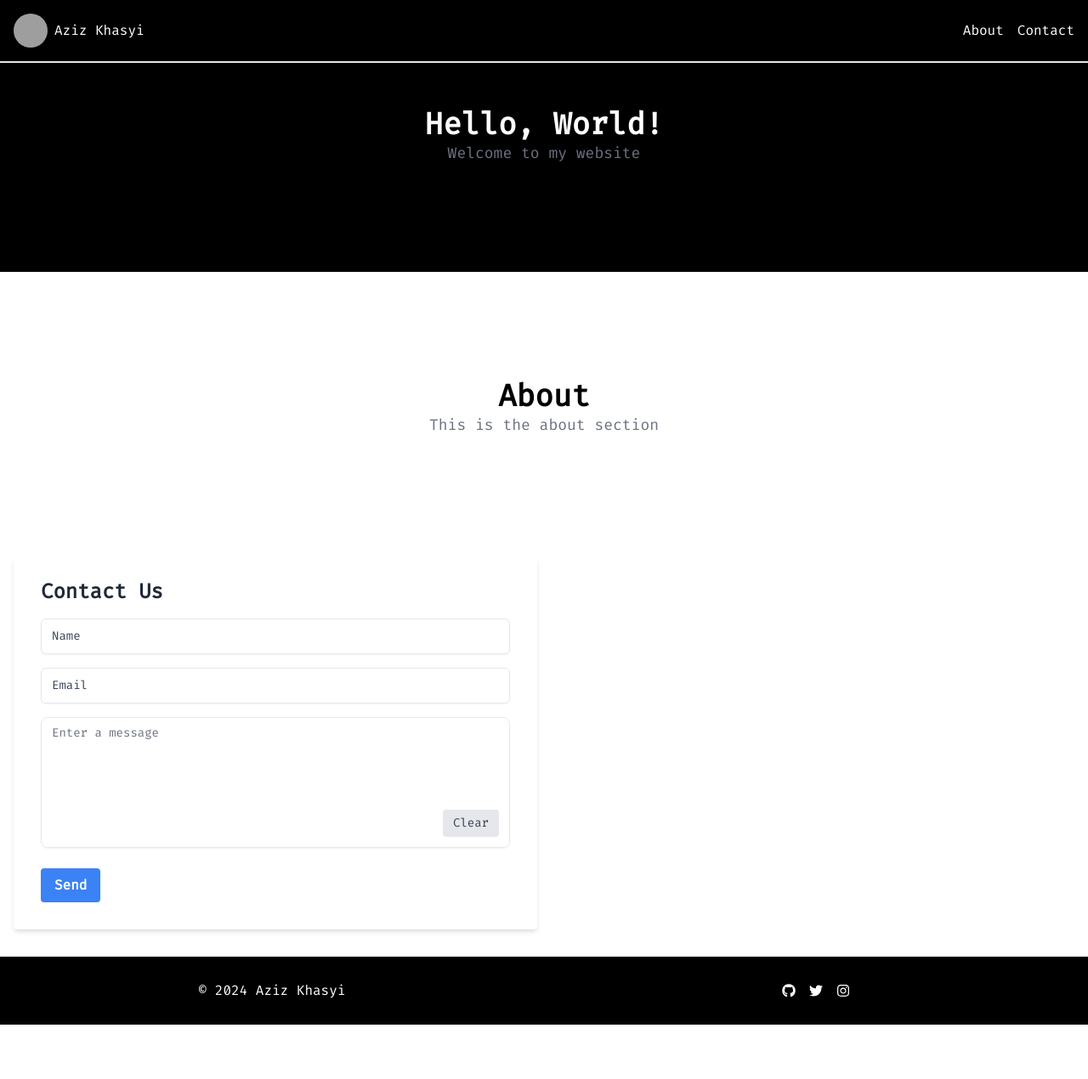
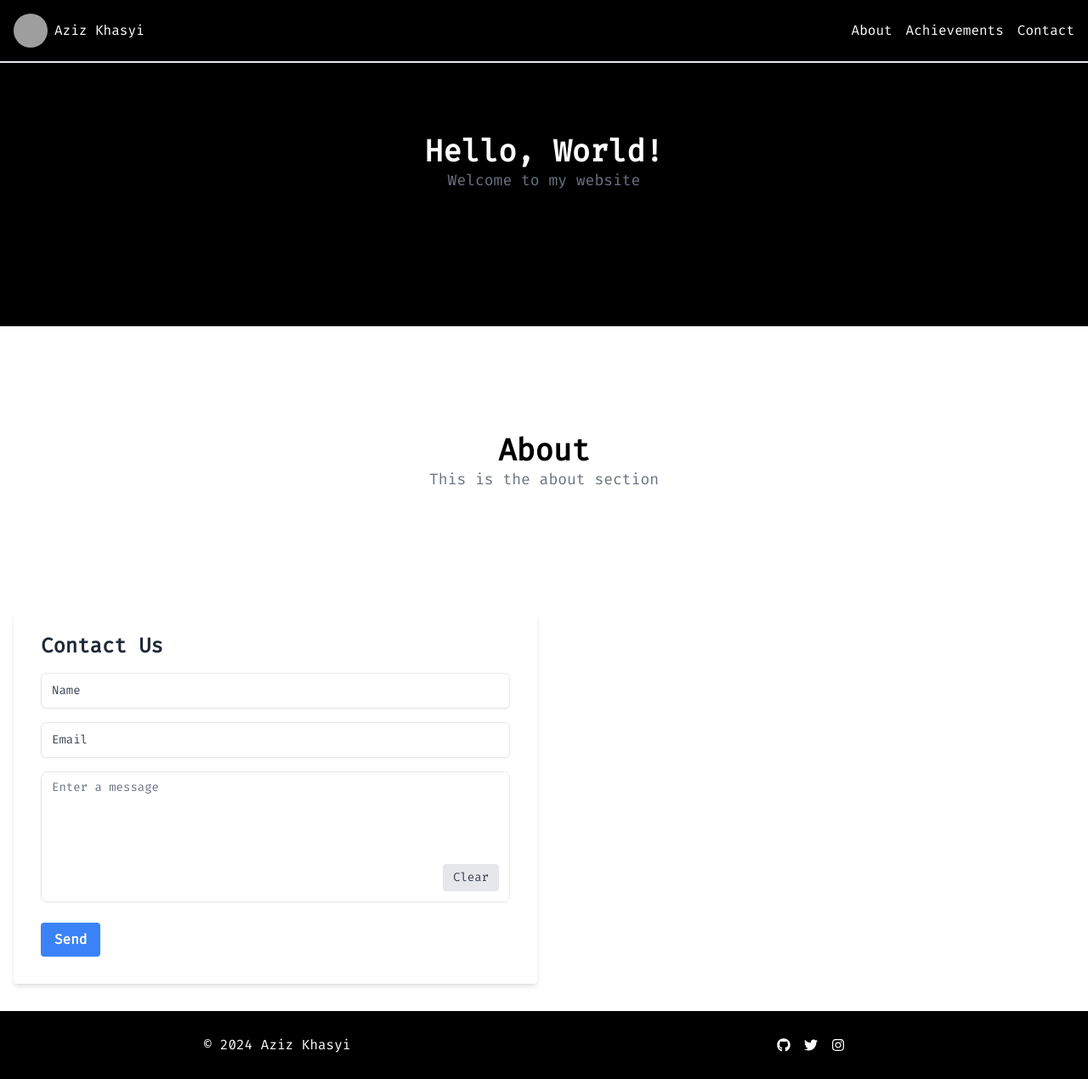
Before and after one commit to Azizkhasyi11/my-website, a React (Vite) app: page / in a window 1280 px wide. Shown: the whole page at 85% size. Before the commit the page ends 1206 px from the top, so only its background shows below. Built offline with nearby package versions, Linux system fonts and the light colour scheme; grey boxes are pictures that could not be loaded.

Commit message:
Changes that nedeed

```diff
--- a/src/components/BackTop.jsx
+++ b/src/components/BackTop.jsx
@@ -19,12 +19,12 @@ export default function BackTop() {
 
   return (
     <div
-      className={`fixed bottom-4 right-4 transition-opacity duration-500 ${!isVisible ? 'opacity-0' : 'opacity-100'}`}
+      className={`fixed bottom-24 right-4 transition-opacity duration-500 ${!isVisible ? 'opacity-0' : 'opacity-100'}`}
       style={{ display: isVisible ? 'block' : 'none' }}
     >
       <button
         onClick={() => window.scrollTo({ top: 0, behavior: 'smooth' })}
-        className="p-4 bg-black text-white rounded-full"
+        className="p-4 bg-black text-white rounded-full border-white border-2 animate-bounce hover:animate-none transition-all"
       >
         <svg
           xmlns="http://www.w3.org/2000/svg"
--- a/src/components/Footer.jsx
+++ b/src/components/Footer.jsx
@@ -1,10 +1,10 @@
-import { FaFacebook, FaTwitter, FaInstagram, FaGithub } from "react-icons/fa";
+import { FaTwitter, FaInstagram, FaGithub } from "react-icons/fa";
 
 export default function Footer() {
   const year = new Date().getFullYear();
 
   return (
-    <div className="flex items-center justify-center h-20 bg-black mt-auto">
+    <div className="flex items-center justify-center h-20 bg-black mt-auto px-3">
       <div className="flex flex-col justify-center items-center w-1/2">
         <p className="text-white">© {year} <a href="https://github.com/Azizkhasyi11">Aziz Khasyi</a></p>
       </div>
--- a/src/components/NavBar.jsx
+++ b/src/components/NavBar.jsx
@@ -1,3 +1,4 @@
+import { useEffect } from "react";
 import { useState } from "react";
 
 export default function NavBar() {
@@ -6,6 +7,20 @@ export default function NavBar() {
   const toggleMenu = () => {
     setIsOpen(!isOpen);
   };
+
+  useEffect(() => {
+    const handleScroll = () => {
+      if(isOpen) {
+        setIsOpen(false);
+      }
+    };
+
+    window.addEventListener("scroll", handleScroll);
+
+    return () => {
+      window.removeEventListener("scroll", handleScroll);
+    }
+  })
 
   return (
     <>
@@ -43,6 +58,11 @@ export default function NavBar() {
             </a>
           </li>
           <li>
+            <a href="#about" className="hover:text-gray-300 hover:underline">
+              Achievements
+            </a>
+          </li>
+          <li>
             <a href="#contact" className="hover:text-gray-300 hover:underline">
               Contact
             </a>
@@ -62,6 +82,14 @@ export default function NavBar() {
             About
           </a>
         </li>
+        <li className="w-full pb-2">
+          <a
+            href="#about"
+            className="block rounded-lg px-4 py-2 text-sm font-medium text-gray-500 hover:bg-gray-100 hover:text-gray-700 dark:text-gray-400 dark:hover:bg-gray-800 dark:hover:text-gray-200"
+          >
+            Achievements
+          </a>
+        </li>
         <li className="w-full pt-2">
           <a
             href="#contact"
--- a/src/index.css
+++ b/src/index.css
@@ -1,6 +1,10 @@
 @tailwind base;
 @tailwind components;
 @tailwind utilities;
+
+* {
+  cursor: url('/cursor.png'), auto;
+}
 
 html {
   scroll-behavior: smooth;
--- a/src/views/Home.jsx
+++ b/src/views/Home.jsx
@@ -8,16 +8,16 @@ export default function Home() {
 
   return (
     <>
-      <div className="flex flex-col items-center justify-center h-80 bg-black text-white dark:bg-white dark:text-black">
+      <section className="flex flex-col items-center justify-center h-96 bg-black text-white dark:bg-white dark:text-black">
         <h1 className="text-4xl font-bold">Hello, World!</h1>
         <p className="text-lg text-gray-500">Welcome to my website</p>
-      </div>
-      <div className="flex flex-col items-center justify-center h-80 bg-white dark:bg-zinc-800 text-black dark:text-white">
+      </section>
+      <section className="flex flex-col items-center justify-center h-80 bg-white dark:bg-zinc-800 text-black dark:text-white">
         <h1 className="text-4xl font-bold" id="about">
           About
         </h1>
         <p className="text-lg text-gray-500">This is the about section</p>
-      </div>
+      </section>
       <ContactForm />
     </>
   );
```
Also changed, not shown: src/components/Form.jsx (+19 -2 lines), public/cursor.png (added).
